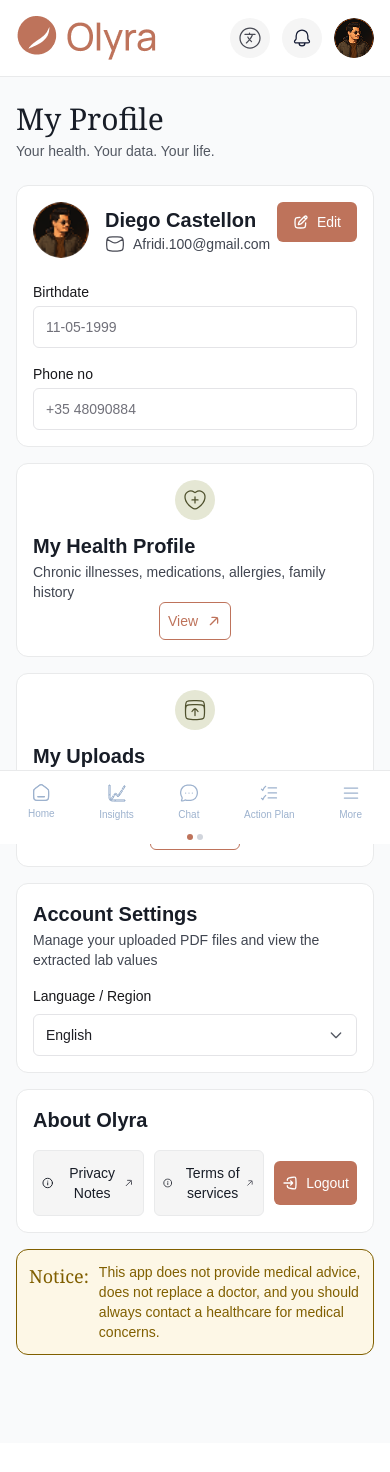
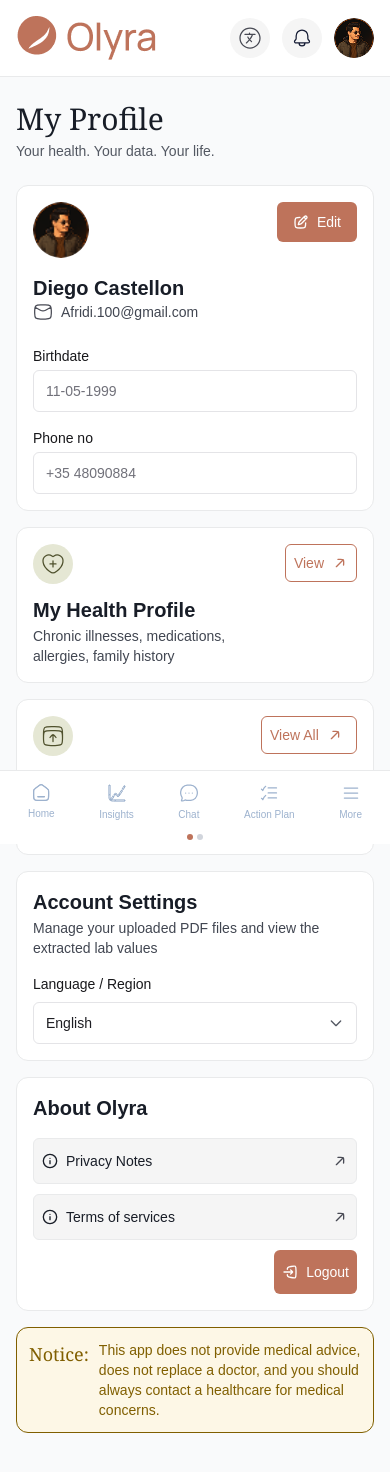
Before and after one commit to MuhammadChand410/olyra, a Next.js app: page /profile in a window 390 px wide. Shown: the top 1472 px of the page. Before the commit the page ends 1443 px from the top, so only its background shows below. Built offline with nearby package versions, Linux system fonts and the light colour scheme.

Commit message:
today working

```diff
--- a/components/features/button/index.tsx
+++ b/components/features/button/index.tsx
@@ -71,7 +71,7 @@
                     <div className="h-3 bg-[#1CA34E] rounded-full transition-all" style={{ width: `${progress}%` }} />
                 </div>
 
-                <div className="bg-white rounded-xl border border-[#E9EAEB] p-6">
+                <div className="bg-white rounded-xl border border-[#E9EAEB] mb-6 p-6">
 
                     <div className="flex items-center justify-between mb-6">
                         <span className="text-xs font-semibold text-[#535862] uppercase tracking-wide">Lifestyle Questionnaire</span>
--- a/components/features/chatbot/index.tsx
+++ b/components/features/chatbot/index.tsx
@@ -248,8 +248,8 @@
                                             </svg>
                                         </button>
                                         {menuOpenId === chat.id && (
-                                            <div className="fixed inset-0 flex items-center bg-black/50 z-50">
-                                                <div className=" relative left-90 md:left-74 bg-white border border-[#E9EAEB] rounded-xl shadow-lg z-50 w-44 p-1.5 ">
+                                            <div className="fixed inset-0 justify-center flex items-center bg-black/50 z-50">
+                                                <div className="bg-white border border-[#E9EAEB] rounded-xl shadow-lg z-50 w-44 p-1.5 ">
                                                     <button
                                                         onClick={(e) => { e.stopPropagation(); setEditingId(chat.id); setEditingName(chat.name); setMenuOpenId(null); }}
                                                         className="flex cursor-pointer items-center gap-2 w-full px-3 py-2 text-sm text-[#717680] hover:bg-gray-50"
--- a/components/features/profile/index.tsx
+++ b/components/features/profile/index.tsx
@@ -61,7 +61,7 @@
 
                 <div className="bg-white rounded-xl border border-[#E9EAEB] p-4 mb-4">
                     <div className="flex items-start justify-between mb-6">
-                        <div className="flex items-center gap-4">
+                        <div className="flex md:flex-row flex-col items-start md:items-center gap-4">
                             <img src={avatar.src} alt="avatar" width={56} height={56} className="rounded-full" />
                             <div>
                                 <h2 className="text-xl font-semibold text-[#181D27]">{profile.name}</h2>
@@ -140,12 +140,12 @@
                     </div>
                 )}
 
-                <div className="bg-white rounded-xl border border-[#E9EAEB] p-4 mb-4 flex md:flex-row flex-col items-center justify-between">
-                    <div className="flex md:flex-row flex-col items-center gap-3">
+                <div className="bg-white rounded-xl border border-[#E9EAEB] p-4 mb-4 flex items-start gap-3 md:items-center justify-between">
+                    <div className="flex md:flex-row flex-col items-start md:items-center gap-3">
                         <div className="p-2 rounded-full bg-[#E5E7D4] flex items-center justify-center flex-shrink-0">
                             <HealthhIcon />
                         </div>
-                        <div>
+                        <div className="">
                             <h3 className="text-xl font-semibold text-[#181D27] mb-0.5">My Health Profile</h3>
                             <p className="text-sm font-normal text-[#414651]">Chronic illnesses, medications, allergies, family history</p>
                         </div>
@@ -207,8 +207,8 @@
                     </div>
                 )}
 
-                <div className="bg-white rounded-xl border border-[#E9EAEB] p-4 mb-4 flex md:flex-row flex-col items-center justify-between">
-                    <div className="flex md:flex-row flex-col items-center gap-3">
+                <div className="bg-white rounded-xl border border-[#E9EAEB] p-4 mb-4 flex gap-3 items-start md:items-center justify-between">
+                    <div className="flex md:flex-row flex-col items-start md:items-center gap-3">
                         <div className="p-2 rounded-full bg-[#E5E7D4] flex items-center justify-center flex-shrink-0">
                             <UploaddIcon />
                         </div>
@@ -217,7 +217,7 @@
                             <p className="text-sm font-normal text-[#414651]">Manage your uploaded PDF files and view the extracted lab values</p>
                         </div>
                     </div>
-                    <Link href="/uploads" className="flex items-center gap-2 px-2 hover:bg-orange-50 font-medium py-2 text-sm border cursor-pointer border-[#BE735B] text-[#BE735B] rounded-md transition">
+                    <Link href="/uploads" className="flex max-w-24 w-full md:max-w-23 items-center gap-2 px-2 hover:bg-orange-50 font-medium py-2 text-sm border cursor-pointer border-[#BE735B] text-[#BE735B] rounded-md transition">
                         View All
                         <RightIcon />
                     </Link>
@@ -260,15 +260,15 @@
 
                 <div className="bg-white rounded-xl border border-[#E9EAEB] p-4 mb-4">
                     <h3 className="text-xl font-semibold text-[#181D27] mb-4">About Olyra</h3>
-                    <div className="flex items-center justify-end gap-2.5">
-                        <button onClick={() => setPrivacy(true)} className="cursor-pointer bg-[#F5F5F5] flex w-115 items-center justify-between px-2 py-3 border border-[#E9EAEB] rounded-md hover:bg-gray-100 transition">
+                    <div className="flex md:flex-row flex-col items-end md:items-center justify-end gap-2.5">
+                        <button onClick={() => setPrivacy(true)} className="cursor-pointer bg-[#F5F5F5] flex max-w-180 md:max-w-115 w-full items-center justify-between px-2 py-3 border border-[#E9EAEB] rounded-md hover:bg-gray-100 transition">
                             <div className="flex items-center gap-2 font-medium text-sm text-[#181D27]">
                                 <InfoIcon />
                                 Privacy Notes
                             </div>
                             <InfoArrowIcon />
                         </button>
-                        <button onClick={() => setTerms(true)} className="bg-[#F5F5F5] cursor-pointer flex w-115 items-center justify-between px-2 py-3 border border-[#E9EAEB] rounded-md hover:bg-gray-100 transition">
+                        <button onClick={() => setTerms(true)} className="bg-[#F5F5F5] cursor-pointer flex max-w-200 md:max-w-115 w-full items-center justify-between px-2 py-3 border border-[#E9EAEB] rounded-md hover:bg-gray-100 transition">
                             <div className="flex items-center gap-2 text-sm font-medium text-[#181D27]">
                                 <InfoIcon />
                                 Terms of services
@@ -328,7 +328,7 @@
                 )}
 
                 {logout && (
-                    <div className="fixed inset-0 bg-black/50 flex items-center justify-center z-50" onClick={() => setLogout(false)}>
+                    <div className="fixed inset-0 bg-black/50 flex items-center px-4 justify-center z-50" onClick={() => setLogout(false)}>
                         <div className="bg-white rounded-lg border border-[#E4E4E7] p-6 w-full max-w-130" onClick={(e) => e.stopPropagation()}>
                             <h2 className="text-lg font-serif font-normal text-[#18181B] mb-2">Logout</h2>
                             <p className="text-sm text-[#71717A] mb-4">Are you sure want to logout?</p>
--- a/components/features/question/index.tsx
+++ b/components/features/question/index.tsx
@@ -227,8 +227,8 @@
                     <p className="text-sm text-[#535862] mb-6">View different questionnaires about health.</p>
                 </div>
                 <div className="p-4 bg-[#F5F5F5] rounded-xl border border-[#E9EAEB] mb-6">
-                    <div className="bg-white rounded-xl border border-[#E9EAEB] p-4 mb-4 flex items-center justify-between">
-                        <div className="flex items-center gap-3">
+                    <div className="bg-white rounded-xl border border-[#E9EAEB] p-4 mb-4 flex items-start md:items-center justify-between">
+                        <div className="flex md:flex-row flex-col items-start md:items-center gap-3">
                             <div className="p-2 rounded-full bg-[#E5E7D4] flex items-center justify-center flex-shrink-0">
                                 <HealthhIcon />
                             </div>
@@ -244,7 +244,7 @@
                     </div>
 
                     <div className="bg-white rounded-xl border border-[#E9EAEB] p-4 flex items-center justify-between">
-                        <div className="flex items-center gap-3">
+                        <div className="flex md:flex-row flex-col items-start md:items-center gap-3">
                             <div className="p-2 rounded-full bg-[#E5E7D4] flex items-center justify-center flex-shrink-0">
                                 <VaccinesIcon />
                             </div>
```
Also changed, not shown: components/features/action/index.tsx (+5 -5 lines), components/features/dashboard/index.tsx (+7 -7 lines).
